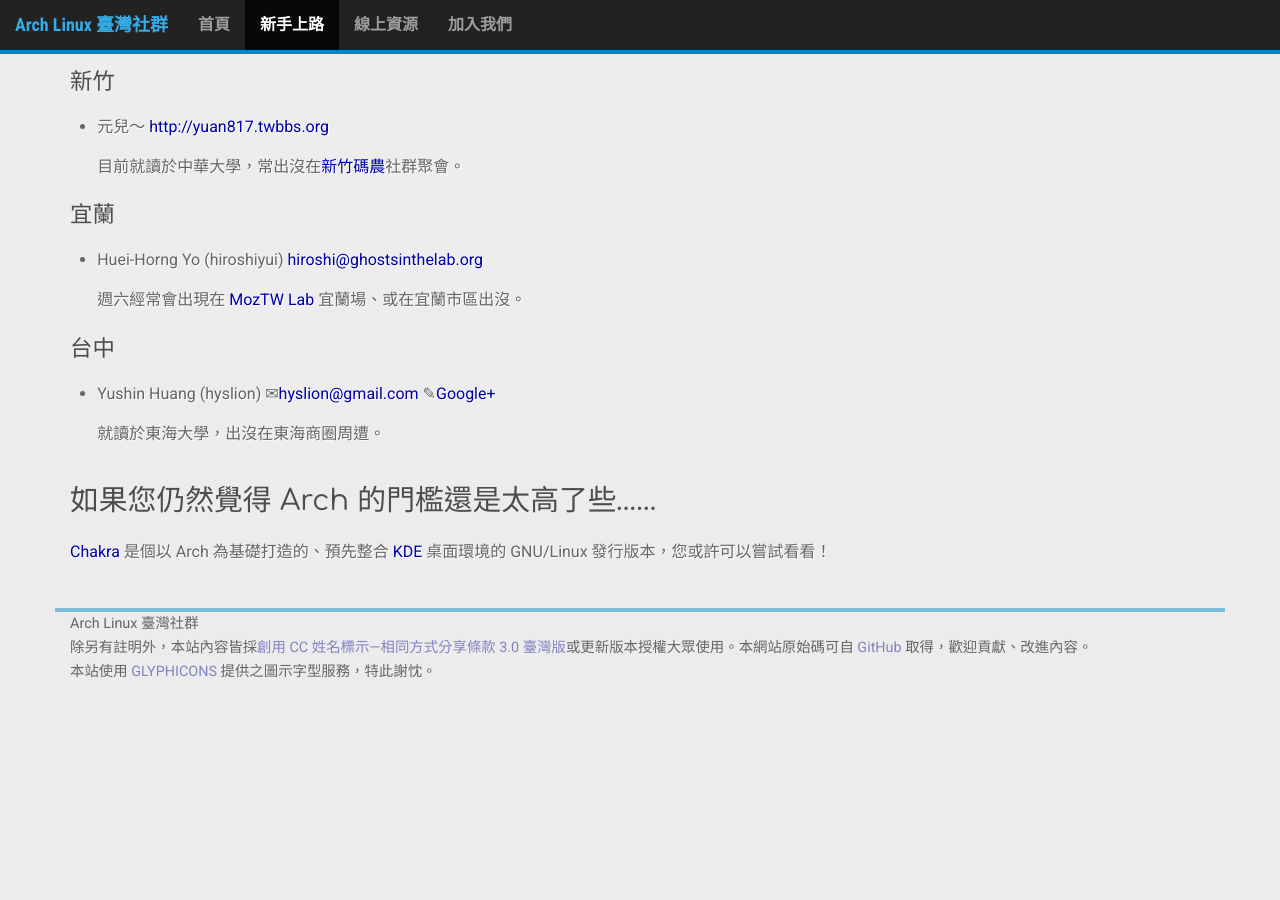
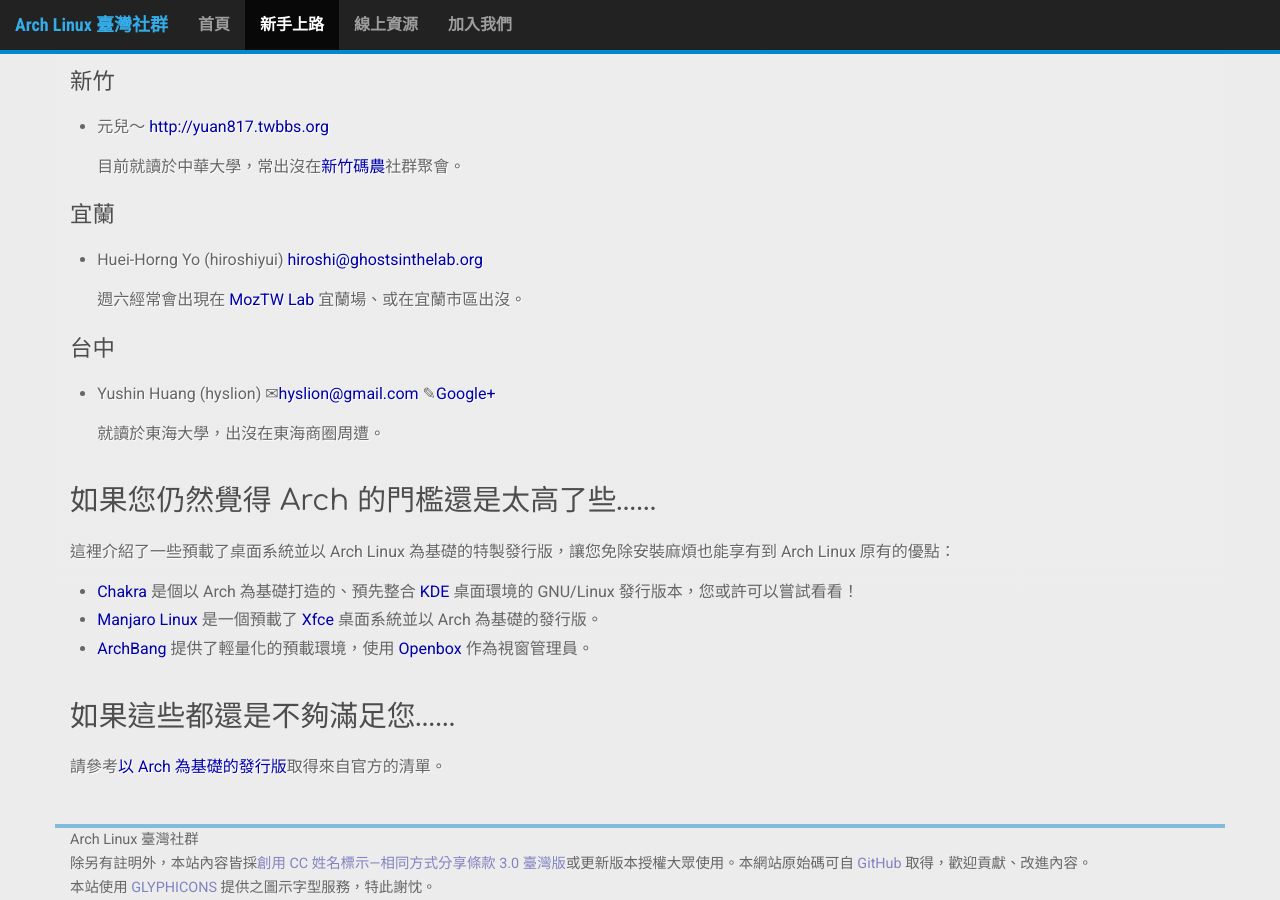
Before and after one commit to linux-taiwan/arch.linux.org.tw, a Jekyll site: the page built from getting-started/index.md, in a window 1280 px wide and 900 px high, scrolled down 1963 px. Built offline with Jekyll 4.4.1, drawn with Linux system fonts in a browser that asks for light colours; nearby versions of some CDN libraries; Markdown is read by kramdown in place of the engine named in the settings; before the commit the page ends 2647 px from its top, so only the background shows below that.

Commit message:
Added some distributions

```diff
--- a/getting-started/index.md
+++ b/getting-started/index.md
@@ -105,7 +105,21 @@
 
 # 如果您仍然覺得 Arch 的門檻還是太高了些……
 
-[Chakra] 是個以 Arch 為基礎打造的、預先整合 [KDE] 桌面環境的 GNU/Linux 發行版本，您或許可以嘗試看看！
+這裡介紹了一些預載了桌面系統並以 Arch Linux 為基礎的特製發行版，讓您免除安裝麻煩也能享有到 Arch Linux 原有的優點：
 
+* [Chakra] 是個以 Arch 為基礎打造的、預先整合 [KDE] 桌面環境的 GNU/Linux 發行版本，您或許可以嘗試看看！
+* [Manjaro Linux] 是一個預載了 [Xfce] 桌面系統並以 Arch 為基礎的發行版。
+* [ArchBang] 提供了輕量化的預載環境，使用 [Openbox] 作為視窗管理員。
+
+[ArchBang]: http://www.archbang.org/
 [Chakra]: http://www.chakra-project.org/
 [KDE]: http://kde.org/
+[Manjaro Linux]: http://manjaro.org/
+[Openbox]: http://openbox.org/
+[Xfce]: http://www.xfce.org/
+
+# 如果這些都還是不夠滿足您……
+
+請參考[以 Arch 為基礎的發行版][Arch-based Distro]取得來自官方的清單。
+
+[Arch-based Distro]: https://wiki.archlinux.org/index.php/Arch_Based_Distributions
```
